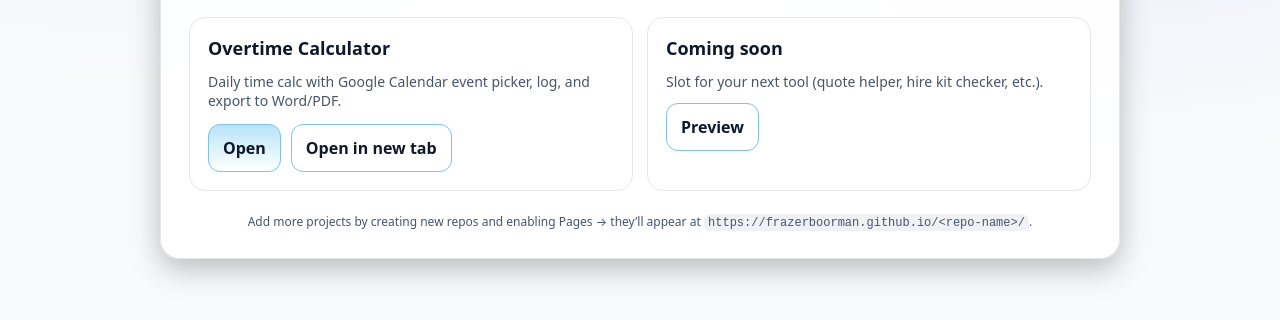
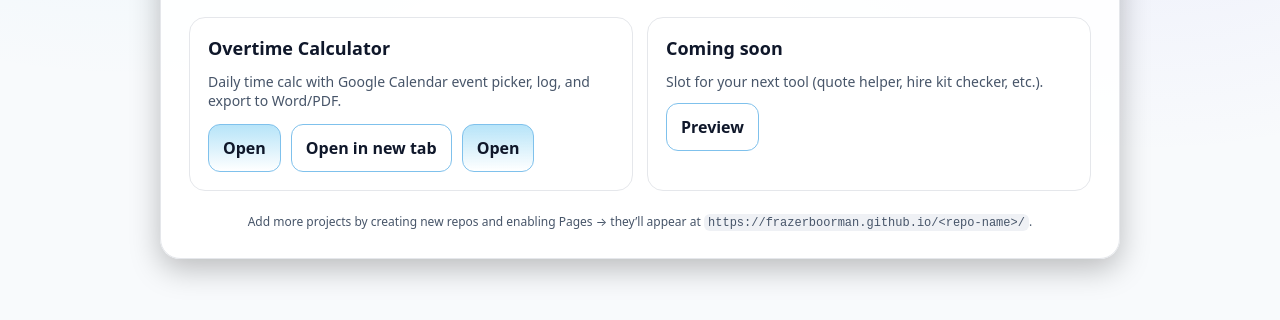
Before and after one commit to FrazerBoorman/frazerboorman.github.io, a plain HTML site: page index.html in a window 1280 px wide. Shown: the part 320-640 px from the top of the page. Drawn offline with Linux system fonts and the light colour scheme.

Commit message:
Add link to Job Report Generator in index.html

```diff
--- a/index.html
+++ b/index.html
@@ -56,6 +56,7 @@
           <!-- Project Pages link (keeps your current OAuth/Calendar setup intact) -->
           <a class="btn" href="/Overtime-Calculator/" target="_self" rel="noopener">Open</a>
           <a class="btn secondary" href="/Overtime-Calculator/" target="_blank" rel="noopener">Open in new tab</a>
+          <a class="btn" href="/Job-Report-Generator/" target="_self" rel="noopener">Open</a>
         </div>
       </article>
 
```
